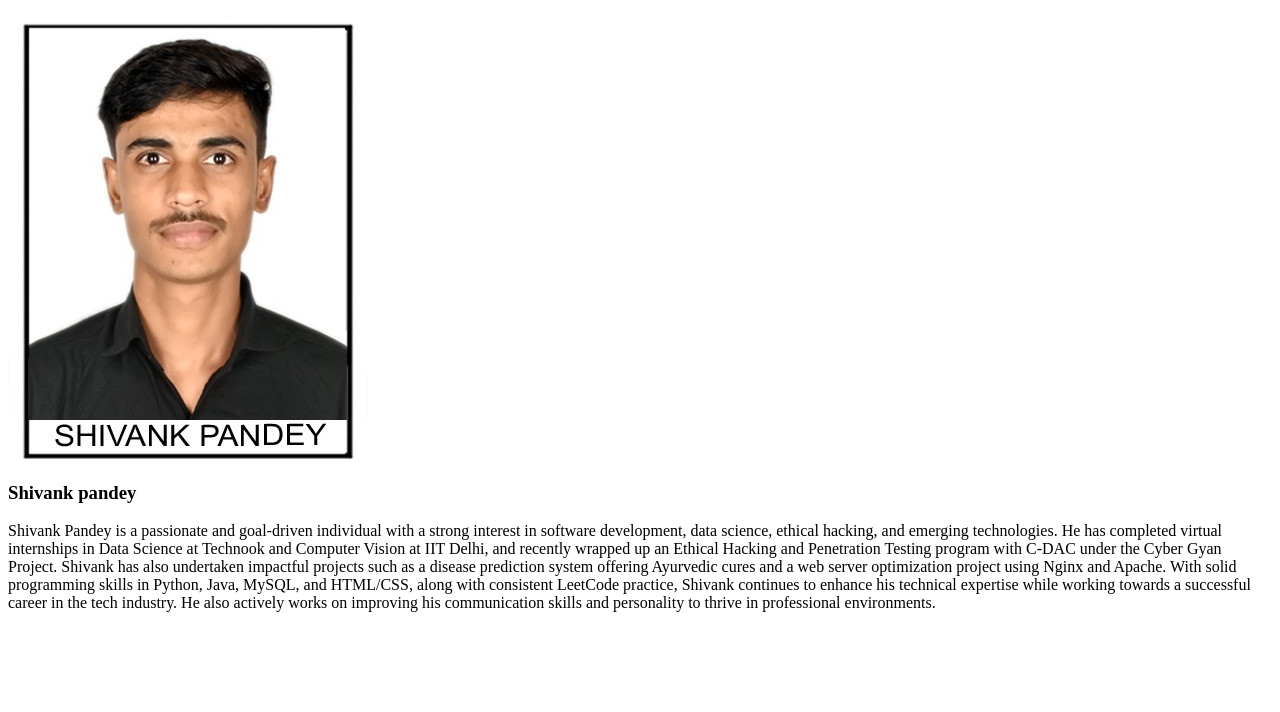
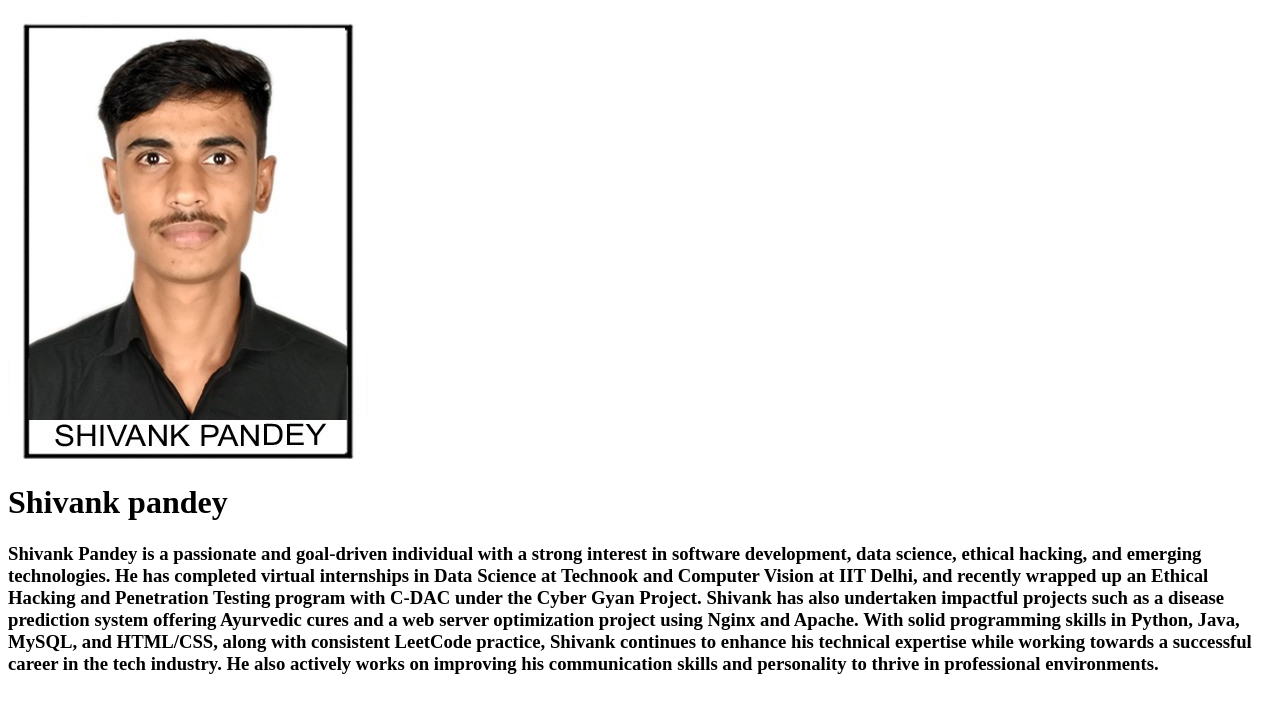
Before and after one commit to Ershiv12ank/Mtdesc, a plain HTML site: page index.html in a window 1280 px wide. Drawn offline with Linux system fonts and the light colour scheme.

Commit message:
Update index.html

```diff
--- a/index.html
+++ b/index.html
@@ -8,10 +8,10 @@
 <body>
     <div>
         <img src="1.jpeg" alt="Image">
-        <h3>
+        <h1>
         <b>Shivank pandey</b>
-        </h3>
-        <p>Shivank Pandey is a passionate and goal-driven individual with a strong interest in software development, data science, ethical hacking, and emerging technologies. He has completed virtual internships in Data Science at Technook and Computer Vision at IIT Delhi, and recently wrapped up an Ethical Hacking and Penetration Testing program with C-DAC under the Cyber Gyan Project. Shivank has also undertaken impactful projects such as a disease prediction system offering Ayurvedic cures and a web server optimization project using Nginx and Apache. With solid programming skills in Python, Java, MySQL, and HTML/CSS, along with consistent LeetCode practice, Shivank continues to enhance his technical expertise while working towards a successful career in the tech industry. He also actively works on improving his communication skills and personality to thrive in professional environments.</p>
+        </h1>
+        <h3>Shivank Pandey is a passionate and goal-driven individual with a strong interest in software development, data science, ethical hacking, and emerging technologies. He has completed virtual internships in Data Science at Technook and Computer Vision at IIT Delhi, and recently wrapped up an Ethical Hacking and Penetration Testing program with C-DAC under the Cyber Gyan Project. Shivank has also undertaken impactful projects such as a disease prediction system offering Ayurvedic cures and a web server optimization project using Nginx and Apache. With solid programming skills in Python, Java, MySQL, and HTML/CSS, along with consistent LeetCode practice, Shivank continues to enhance his technical expertise while working towards a successful career in the tech industry. He also actively works on improving his communication skills and personality to thrive in professional environments.</h3>
     </div>
 
 </body>
```
